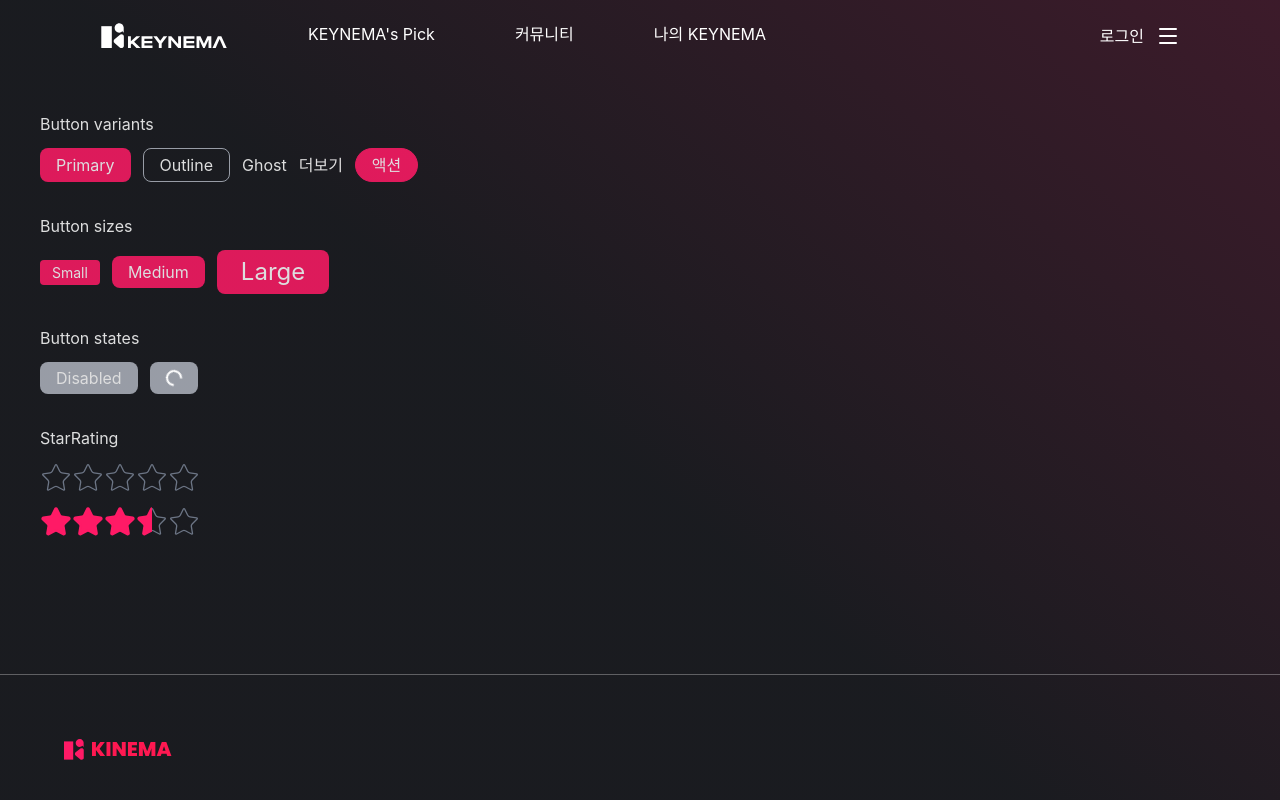
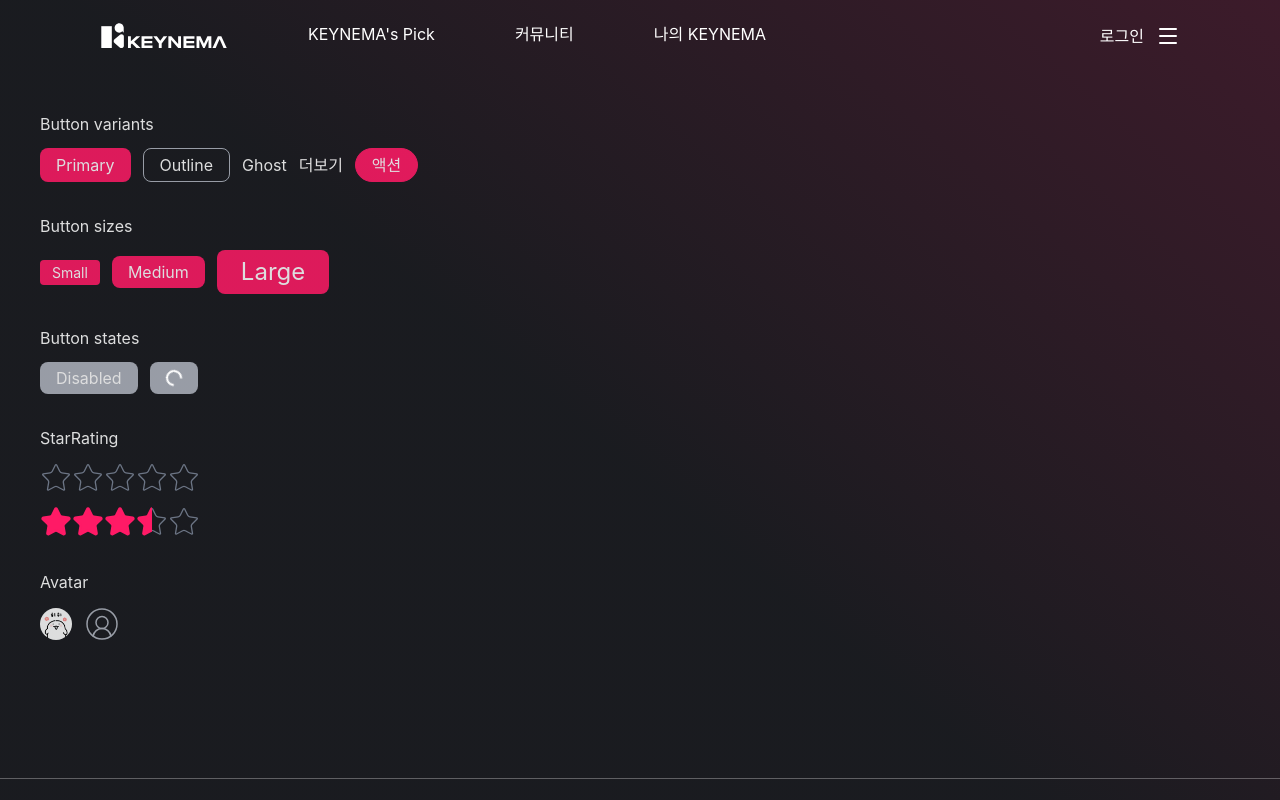
Before and after one commit to SammyLee519/keynema-v2, a React (Vite) app: page /dev in a window 1280 px wide. Shown: the top 800 px of the page. Built offline with nearby package versions, Linux system fonts and the light colour scheme; a web font is replaced by a local one.

Commit message:
feat: implement avatar component (#22)
- 이미지 로드 실패 시 기본이미지 fallback 처리
- 이미지 있을 시rounded-full 적용
- DevPage에 추가
- index.ts 배럴패턴 export 추가

```diff
--- /dev/null
+++ b/src/components/common/avatar/Avatar.tsx
@@ -0,0 +1,32 @@
+import { UserCircle2Icon } from 'lucide-react'
+import { useState } from 'react'
+
+import { cn } from '@/utils/cn'
+
+type AvatarProps = {
+  src?: string
+  alt?: string
+  className?: string
+}
+
+export function Avatar({ src, alt = '프로필이미지', className }: AvatarProps) {
+  const [hasError, setHasError] = useState(false)
+
+  if (!src || hasError) {
+    return (
+      <UserCircle2Icon
+        strokeWidth={1}
+        className={cn('h-9 w-9 text-gray-400', className)}
+      />
+    )
+  }
+
+  return (
+    <img
+      src={src}
+      alt={alt}
+      onError={() => setHasError(true)}
+      className={cn('h-8 w-8 rounded-full object-cover', className)}
+    />
+  )
+}
--- a/src/components/index.ts
+++ b/src/components/index.ts
@@ -2,3 +2,4 @@ export { Button } from './common/button/Button'
 export { Spinner } from './common/spinner/Spinner'
 export { PageLoader } from './common/page-loader/PageLoader'
 export { StarRating } from './common/star-rating/StarRating'
+export { Avatar } from './common/avatar/Avatar'
--- a/src/pages/DevPage.tsx
+++ b/src/pages/DevPage.tsx
@@ -1,6 +1,7 @@
 import { useState } from 'react'
 
-import { Button, StarRating } from '@/components'
+import profileImage from '@/assets/profile_image.png'
+import { Avatar, Button, StarRating } from '@/components'
 
 export default function DevPage() {
   const [starValue, setStarValue] = useState(0)
@@ -51,6 +52,14 @@ export default function DevPage() {
           <StarRating value={3.5} readOnly onChange={setStarValue} />
         </div>
       </section>
+
+      <section className="flex flex-col gap-3">
+        <h2>Avatar</h2>
+        <div className="flex items-center gap-3">
+          <Avatar src={profileImage} />
+          <Avatar />
+        </div>
+      </section>
     </div>
   )
 }
```
Also changed, not shown: src/assets/profile_image.png (added).
